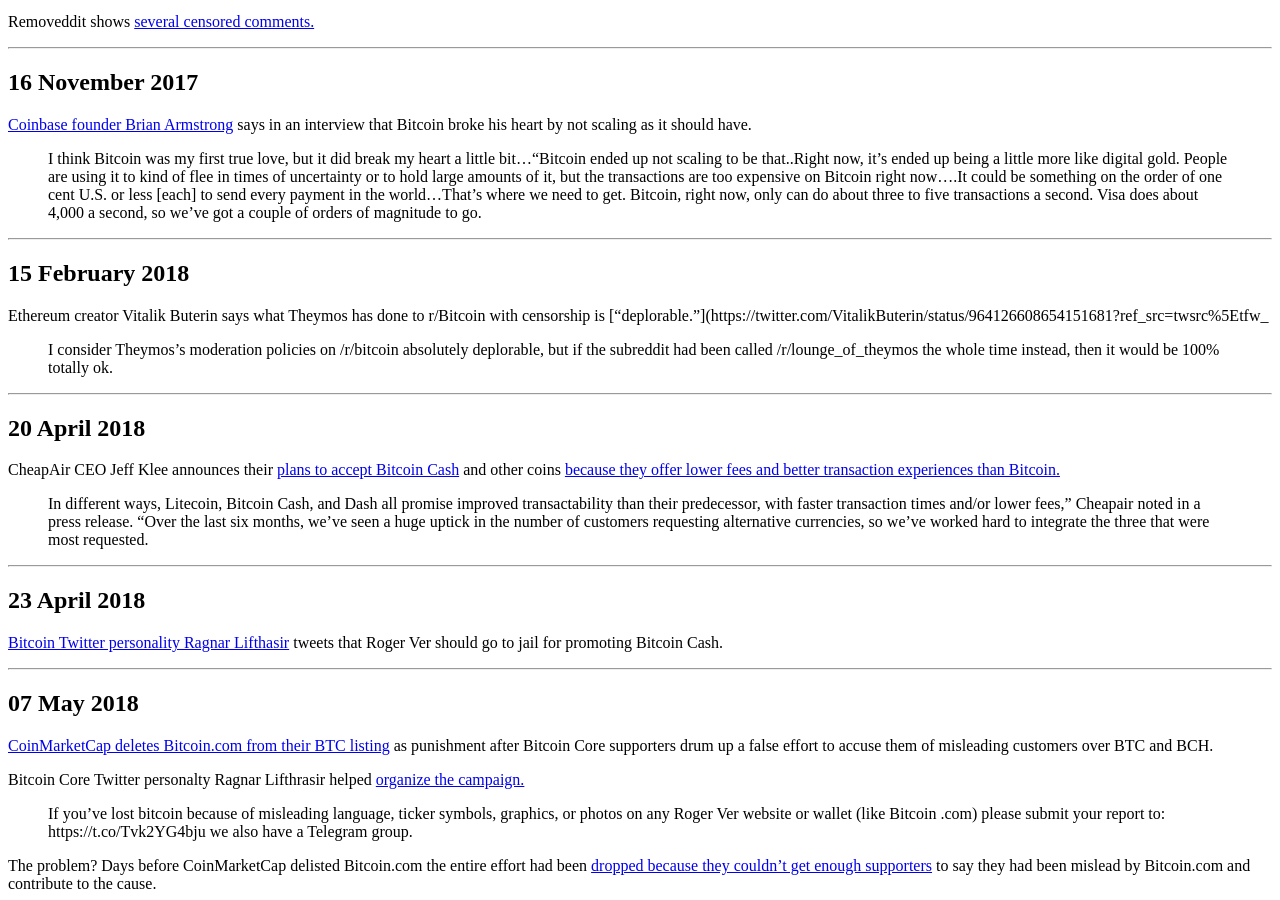
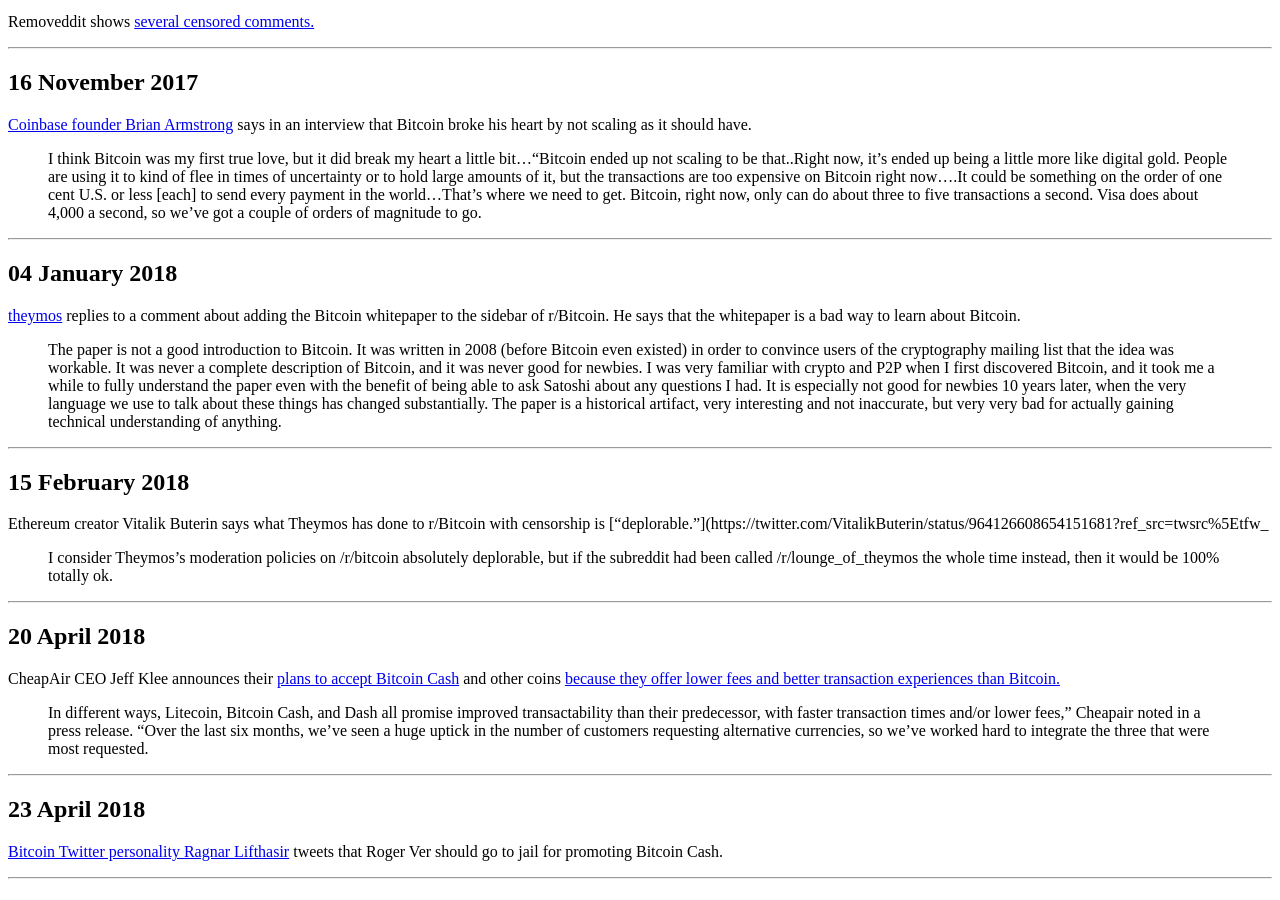
Before and after one commit to derykmakgill/website, a Jekyll site: the page built from testbtc.md, in a window 1280 px wide and 900 px high, scrolled down 23605 px. Built offline with Jekyll 4.4.1, drawn with Linux system fonts in a browser that asks for light colours; a script that is not in the unit is left out; some of the changed text lies outside the part shown.

Commit message:
Update testbtc.md

```diff
--- a/testbtc.md
+++ b/testbtc.md
@@ -1301,6 +1301,14 @@
 
 ---
 
+## 04 January 2018
+
+[theymos](https://www.reddit.com/r/Bitcoin/comments/7nz69v/can_we_get_a_link_to_the_whitepaper_in_the_sidebar/ds61skm/) replies to a comment about adding the Bitcoin whitepaper to the sidebar of r/Bitcoin. He says that the whitepaper is a bad way to learn about Bitcoin.
+
+>The paper is not a good introduction to Bitcoin. It was written in 2008 (before Bitcoin even existed) in order to convince users of the cryptography mailing list that the idea was workable. It was never a complete description of Bitcoin, and it was never good for newbies. I was very familiar with crypto and P2P when I first discovered Bitcoin, and it took me a while to fully understand the paper even with the benefit of being able to ask Satoshi about any questions I had. It is especially not good for newbies 10 years later, when the very language we use to talk about these things has changed substantially. The paper is a historical artifact, very interesting and not inaccurate, but very very bad for actually gaining technical understanding of anything.
+
+---
+
 ## 15 February 2018
 
 Ethereum creator Vitalik Buterin says what Theymos has done to r/Bitcoin with censorship is ["deplorable."](https://twitter.com/VitalikButerin/status/964126608654151681?ref_src=twsrc%5Etfw_
@@ -1366,6 +1374,18 @@
 Blockstream 'contractor' and Bitcoin Core developer Luke Dashjr joins in and tells a now-deleted Bitcoin Cash account that [Bitcoin Cashers will be jailed.](https://twitter.com/LukeDashjr/status/976677047589396480?s=20)
 
 >Maybe after some of you start ending up in jail, you'll stop trying to advertise your altcoin as something it isn't (Bitcoin).
+
+---
+
+## 08 June 2018
+
+A [r/Bitcoin user] (https://www.reddit.com/r/Bitcoin/comments/8pfdjh/bitcoinorgs_new_version_is_live/e0bulzn/)comments on the new Bitcoin.org that removing CoinBase and BitPay is "insane and political."
+
+>STRONGLY DISAGREE. What is the point of this site? To educate beginners right? Onboard new users? How does removal of the two biggest payment processors help with that?
+
+The post is very popular, and [theymos replies](https://www.reddit.com/r/Bitcoin/comments/8pfdjh/bitcoinorgs_new_version_is_live/e0c90cm/) in a heavily downvoted comment that CoinBase and BitPay have tried to take over Bitcoin.
+
+>They repeatedly supported attempts to take over Bitcoin, such as "NYA". Bitcoin was created to change the world, not to make people lots of money, and bitcoin.org does not need to point people to companies which have proven that they are fundamentally opposed to the principles behind Bitcoin just so that it's easier to "onboard" people. That's pump-and-dump thinking, not Bitcoin thinking.
 
 ---
 
@@ -1444,6 +1464,12 @@
 
 >The worst parts of Bitcoin culture reliably come from folks like @Excellion and a few of the folks he has hired at
 @Blockstream.
+
+---
+
+## 17 July 2019
+
+[theymos](https://www.reddit.com/r/Bitcoin/comments/cedkch/rep_patrick_mchenry_theres_no_capacity_to_kill/eu1xn7f/?utm_source=reddit&utm_medium=web2x&context=3) writes in a post that it's possible to imagine that Lightning Network nodes will fall under harmful regulatory capture.
 
 ---
 
```
